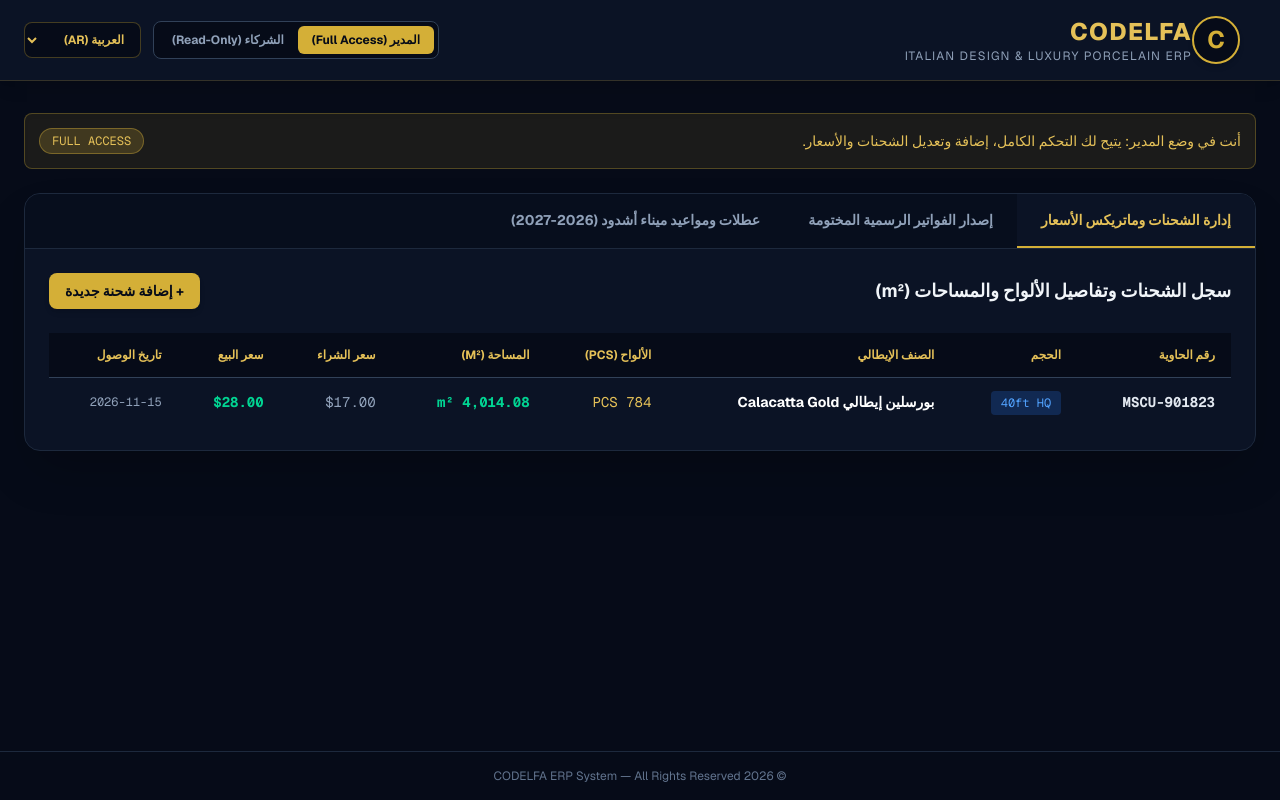
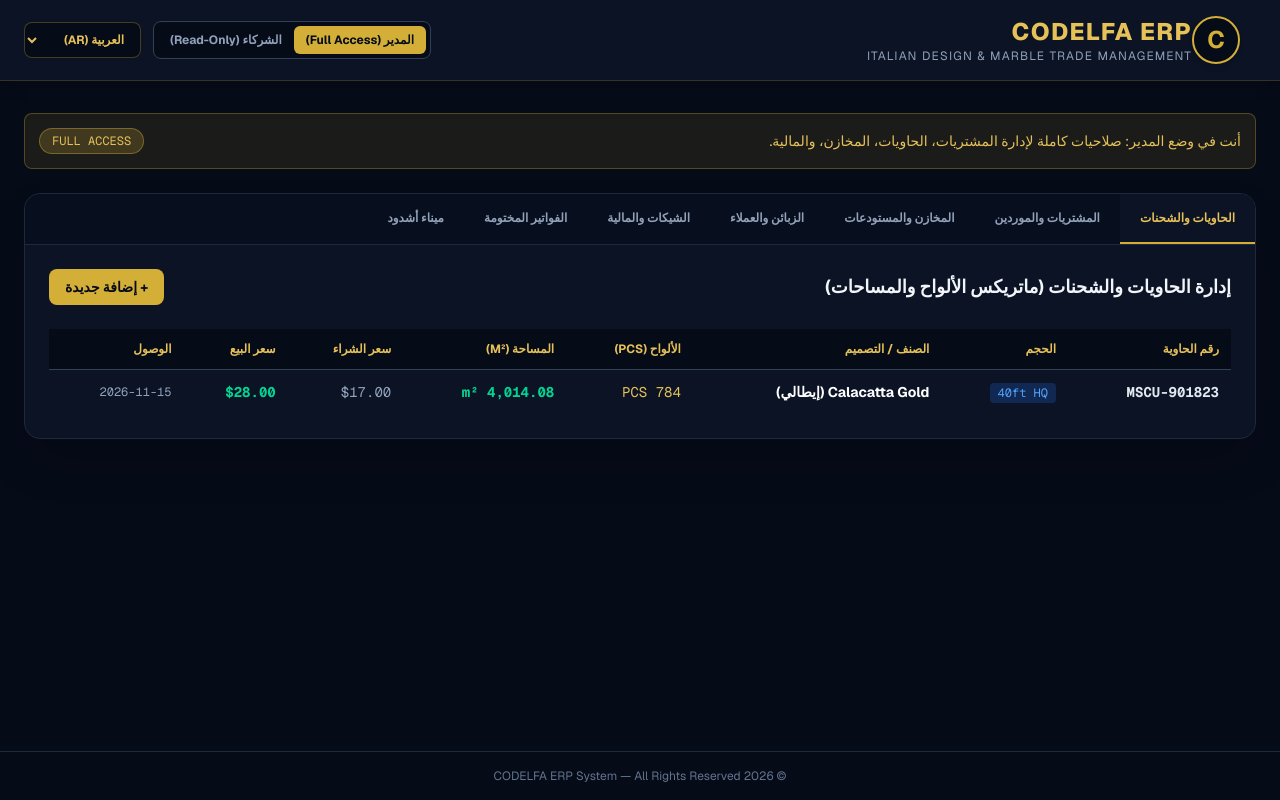
Before and after one commit to tamermanasseir/codelfa-erp, a Next.js app: page / in a window 1280 px wide. Built offline with nearby package versions, Linux system fonts and the light colour scheme.

Commit message:
Update page.tsx

```diff
--- a/app/page.tsx
+++ b/app/page.tsx
@@ -5,7 +5,7 @@ import React, { useState } from 'react';
 export default function Home() {
   const [role, setRole] = useState<'admin' | 'partner'>('admin');
   const [lang, setLang] = useState<'ar' | 'en' | 'tr'>('ar');
-  const [activeTab, setActiveTab] = useState<'shipments' | 'invoice' | 'ashdod'>('shipments');
+  const [activeTab, setActiveTab] = useState<'shipments' | 'purchases' | 'warehouse' | 'customers' | 'checks' | 'invoice' | 'ashdod'>('shipments');
 
   const isAr = lang === 'ar';
   const dir = isAr ? 'rtl' : 'ltr';
@@ -14,35 +14,47 @@ export default function Home() {
     ar: {
       admin: "المدير (Full Access)",
       partner: "الشركاء (Read-Only)",
-      bannerAdmin: "أنت في وضع المدير: يتيح لك التحكم الكامل، إضافة وتعديل الشحنات والأسعار.",
-      bannerPartner: "أنت في وضع الشريك: تصفح وقراءة الحسابات والشحنات والأرصدة فقط.",
-      tabShipments: "إدارة الشحنات وماتريكس الأسعار",
-      tabInvoice: "إصدار الفواتير الرسمية المختومة",
-      tabAshdod: "عطلات ومواعيد ميناء أشدود (2026-2027)",
-      addShipment: "إضافة شحنة جديدة",
-      printBtn: "طباعة الفاتورة المختومة"
+      bannerAdmin: "أنت في وضع المدير: صلاحيات كاملة لإدارة المشتريات، الحاويات، المخازن، والمالية.",
+      bannerPartner: "أنت في وضع الشريك: عرض الأرصدة، الحاويات، والتقارير (قراءة فقط).",
+      tabShipments: "الحاويات والشحنات",
+      tabPurchases: "المشتريات والموردين",
+      tabWarehouse: "المخازن والمستودعات",
+      tabCustomers: "الزبائن والعملاء",
+      tabChecks: "الشيكات والمالية",
+      tabInvoice: "الفواتير المختومة",
+      tabAshdod: "ميناء أشدود",
+      addBtn: "إضافة جديدة",
+      printBtn: "طباعة الفاتورة"
     },
     en: {
       admin: "Admin (Full Access)",
       partner: "Partners (Read-Only)",
-      bannerAdmin: "You are in Admin Mode: Full access to add, edit shipments and prices.",
-      bannerPartner: "You are in Partner Mode: Read-only access to view accounts and shipments.",
-      tabShipments: "Shipments & Price Matrix",
-      tabInvoice: "Official Stamped Invoices",
-      tabAshdod: "Ashdod Port Holidays (2026-2027)",
-      addShipment: "Add New Shipment",
-      printBtn: "Print Stamped Invoice"
+      bannerAdmin: "Admin Mode: Full access to manage purchases, containers, inventory, and finance.",
+      bannerPartner: "Partner Mode: View balances, shipments, and reports (Read-only).",
+      tabShipments: "Containers & Shipments",
+      tabPurchases: "Purchases & Suppliers",
+      tabWarehouse: "Warehouse & Inventory",
+      tabCustomers: "Customers",
+      tabChecks: "Checks & Finance",
+      tabInvoice: "Stamped Invoices",
+      tabAshdod: "Ashdod Port",
+      addBtn: "Add New",
+      printBtn: "Print Invoice"
     },
     tr: {
       admin: "Yönetici (Tam Yetki)",
       partner: "Ortaklar (Salt Okunur)",
-      bannerAdmin: "Yönetici Modundasınız: Sevkiyat ve fiyatları ekleme/düzenleme yetkisi.",
-      bannerPartner: "Ortak Modundasınız: Yalnızca hesap ve sevkiyatları görüntüleme.",
-      tabShipments: "Sevkiyat ve Fiyat Matrisi",
-      tabInvoice: "Mühürlü Resmi Faturalar",
-      tabAshdod: "Aşdod Liman Tatil Takvimi",
-      addShipment: "Yeni Sevkiyat Ekle",
-      printBtn: "Mühürlü Faturayı Yazdır"
+      bannerAdmin: "Yönetici Modu: Satın alma, konteyner, depo ve finans yönetimi.",
+      bannerPartner: "Ortak Modu: Bakiye ve sevkiyat görüntüleme (Salt okunur).",
+      tabShipments: "Konteynerler",
+      tabPurchases: "Satın Alma",
+      tabWarehouse: "Depo",
+      tabCustomers: "Müşteriler",
+      tabChecks: "Çekler & Finans",
+      tabInvoice: "Mühürlü Faturalar",
+      tabAshdod: "Aşdod Limanı",
+      addBtn: "Yeni Ekle",
+      printBtn: "Yazdır"
     }
   }[lang];
 
@@ -57,8 +69,8 @@ export default function Home() {
               C
             </div>
             <div>
-              <h1 className="text-2xl font-extrabold tracking-wider text-[#E5C158]">CODELFA</h1>
-              <p className="text-xs text-slate-400 uppercase tracking-widest">Italian Design & Luxury Porcelain ERP</p>
+              <h1 className="text-2xl font-extrabold tracking-wider text-[#E5C158]">CODELFA ERP</h1>
+              <p className="text-xs text-slate-400 uppercase tracking-widest">Italian Design & Marble Trade Management</p>
             </div>
           </div>
 
@@ -66,13 +78,13 @@ export default function Home() {
             <div className="bg-[#060B18] border border-slate-700 rounded-lg p-1 flex text-xs">
               <button
                 onClick={() => setRole('admin')}
-                className={`px-3.5 py-1.5 rounded-md font-bold transition ${role === 'admin' ? 'bg-[#D4AF37] text-[#060B18]' : 'text-slate-400 hover:text-white'}`}
+                className={`px-3 py-1.5 rounded-md font-bold transition ${role === 'admin' ? 'bg-[#D4AF37] text-[#060B18]' : 'text-slate-400 hover:text-white'}`}
               >
                 {t.admin}
               </button>
               <button
                 onClick={() => setRole('partner')}
-                className={`px-3.5 py-1.5 rounded-md font-bold transition ${role === 'partner' ? 'bg-[#D4AF37] text-[#060B18]' : 'text-slate-400 hover:text-white'}`}
+                className={`px-3 py-1.5 rounded-md font-bold transition ${role === 'partner' ? 'bg-[#D4AF37] text-[#060B18]' : 'text-slate-400 hover:text-white'}`}
               >
                 {t.partner}
               </button>
@@ -103,25 +115,24 @@ export default function Home() {
 
         {/* Tabs Box */}
         <div className="bg-[#0B1325] rounded-2xl border border-slate-800 overflow-hidden shadow-2xl mb-8">
-          <div className="flex border-b border-slate-800 bg-[#060B18]/60 overflow-x-auto">
-            <button
-              onClick={() => setActiveTab('shipments')}
-              className={`px-6 py-4 font-bold text-sm whitespace-nowrap border-b-2 transition ${activeTab === 'shipments' ? 'text-[#E5C158] border-[#D4AF37] bg-[#0B1325]' : 'text-slate-400 border-transparent hover:text-slate-200'}`}
-            >
-              {t.tabShipments}
-            </button>
-            <button
-              onClick={() => setActiveTab('invoice')}
-              className={`px-6 py-4 font-bold text-sm whitespace-nowrap border-b-2 transition ${activeTab === 'invoice' ? 'text-[#E5C158] border-[#D4AF37] bg-[#0B1325]' : 'text-slate-400 border-transparent hover:text-slate-200'}`}
-            >
-              {t.tabInvoice}
-            </button>
-            <button
-              onClick={() => setActiveTab('ashdod')}
-              className={`px-6 py-4 font-bold text-sm whitespace-nowrap border-b-2 transition ${activeTab === 'ashdod' ? 'text-[#E5C158] border-[#D4AF37] bg-[#0B1325]' : 'text-slate-400 border-transparent hover:text-slate-200'}`}
-            >
-              {t.tabAshdod}
-            </button>
+          <div className="flex border-b border-slate-800 bg-[#060B18]/60 overflow-x-auto scrollbar-thin">
+            {[
+              { id: 'shipments', label: t.tabShipments },
+              { id: 'purchases', label: t.tabPurchases },
+              { id: 'warehouse', label: t.tabWarehouse },
+              { id: 'customers', label: t.tabCustomers },
+              { id: 'checks', label: t.tabChecks },
+              { id: 'invoice', label: t.tabInvoice },
+              { id: 'ashdod', label: t.tabAshdod },
+            ].map((tab) => (
+              <button
+                key={tab.id}
+                onClick={() => setActiveTab(tab.id as any)}
+                className={`px-5 py-4 font-bold text-xs whitespace-nowrap border-b-2 transition ${activeTab === tab.id ? 'text-[#E5C158] border-[#D4AF37] bg-[#0B1325]' : 'text-slate-400 border-transparent hover:text-slate-200'}`}
+              >
+                {tab.label}
+              </button>
+            ))}
           </div>
 
           <div className="p-6">
@@ -130,38 +141,37 @@ export default function Home() {
             {activeTab === 'shipments' && (
               <div>
                 <div className="flex justify-between items-center mb-6">
-                  <h3 className="text-lg font-bold text-slate-100">سجل الشحنات وتفاصيل الألواح والمساحات (m²)</h3>
+                  <h3 className="text-lg font-bold text-slate-100">إدارة الحاويات والشحنات (ماتريكس الألواح والمساحات)</h3>
                   {role === 'admin' && (
-                    <button className="bg-[#D4AF37] hover:bg-[#AA820A] text-[#060B18] font-bold px-4 py-2 rounded-lg text-sm transition shadow-md">
-                      + {t.addShipment}
+                    <button className="bg-[#D4AF37] hover:bg-[#AA820A] text-[#060B18] font-bold px-4 py-2 rounded-lg text-sm transition">
+                      + {t.addBtn}
                     </button>
                   )}
                 </div>
-
                 <div className="overflow-x-auto">
                   <table className="w-full text-sm text-right text-slate-300">
                     <thead className="text-xs uppercase bg-[#060B18] text-[#E5C158] border-b border-slate-700">
                       <tr>
-                        <th className="py-3.5 px-4">رقم الحاوية</th>
-                        <th className="py-3.5 px-4">الحجم</th>
-                        <th className="py-3.5 px-4">الصنف الإيطالي</th>
-                        <th className="py-3.5 px-4">الألواح (PCS)</th>
-                        <th className="py-3.5 px-4">المساحة (m²)</th>
-                        <th className="py-3.5 px-4">سعر الشراء</th>
-                        <th className="py-3.5 px-4">سعر البيع</th>
-                        <th className="py-3.5 px-4">تاريخ الوصول</th>
+                        <th className="py-3 px-3">رقم الحاوية</th>
+                        <th className="py-3 px-3">الحجم</th>
+                        <th className="py-3 px-3">الصنف / التصميم</th>
+                        <th className="py-3 px-3">الألواح (PCS)</th>
+                        <th className="py-3 px-3">المساحة (m²)</th>
+                        <th className="py-3 px-3">سعر الشراء</th>
+                        <th className="py-3 px-3">سعر البيع</th>
+                        <th className="py-3 px-3">الوصول</th>
                       </tr>
                     </thead>
                     <tbody className="divide-y divide-slate-800">
-                      <tr className="hover:bg-[#060B18]/40 transition">
-                        <td className="py-3.5 px-4 font-mono font-bold text-slate-200">MSCU-901823</td>
-                        <td className="py-3.5 px-4"><span className="bg-blue-500/20 text-blue-400 px-2.5 py-1 rounded text-xs font-mono">40ft HQ</span></td>
-                        <td className="py-3.5 px-4 font-bold text-white">بورسلين إيطالي Calacatta Gold</td>
-                        <td className="py-3.5 px-4 font-mono text-[#E5C158]">784 PCS</td>
-                        <td className="py-3.5 px-4 font-mono text-emerald-400 font-bold">4,014.08 m²</td>
-                        <td className="py-3.5 px-4 font-mono text-slate-400">$17.00</td>
-                        <td className="py-3.5 px-4 font-mono text-emerald-400 font-bold">$28.00</td>
-                        <td className="py-3.5 px-4 font-mono text-xs text-slate-400">2026-11-15</td>
+                      <tr>
+                        <td className="py-3 px-3 font-mono font-bold text-slate-200">MSCU-901823</td>
+                        <td className="py-3 px-3"><span className="bg-blue-500/20 text-blue-400 px-2 py-0.5 rounded text-xs font-mono">40ft HQ</span></td>
+                        <td className="py-3 px-3 font-bold text-white">Calacatta Gold (إيطالي)</td>
+                        <td className="py-3 px-3 font-mono text-[#E5C158]">784 PCS</td>
+                        <td className="py-3 px-3 font-mono text-emerald-400 font-bold">4,014.08 m²</td>
+                        <td className="py-3 px-3 font-mono text-slate-400">$17.00</td>
+                        <td className="py-3 px-3 font-mono text-emerald-400 font-bold">$28.00</td>
+                        <td className="py-3 px-3 font-mono text-xs text-slate-400">2026-11-15</td>
                       </tr>
                     </tbody>
                   </table>
@@ -169,12 +179,130 @@ export default function Home() {
               </div>
             )}
 
-            {/* Tab 2: Invoice */}
+            {/* Tab 2: Purchases */}
+            {activeTab === 'purchases' && (
+              <div>
+                <div className="flex justify-between items-center mb-6">
+                  <h3 className="text-lg font-bold text-slate-100">سجل المشتريات وعقود الموردين (Xiamen Sofiko)</h3>
+                  {role === 'admin' && (
+                    <button className="bg-[#D4AF37] hover:bg-[#AA820A] text-[#060B18] font-bold px-4 py-2 rounded-lg text-sm transition">
+                      + تسجيل طلبية شراء
+                    </button>
+                  )}
+                </div>
+                <div className="overflow-x-auto">
+                  <table className="w-full text-sm text-right text-slate-300">
+                    <thead className="text-xs uppercase bg-[#060B18] text-[#E5C158] border-b border-slate-700">
+                      <tr>
+                        <th className="py-3 px-3">رقم الطلبية (PO)</th>
+                        <th className="py-3 px-3">المورد</th>
+                        <th className="py-3 px-3">عدد الحاويات</th>
+                        <th className="py-3 px-3">إجمالي المبلغ</th>
+                        <th className="py-3 px-3">الدفعة المقدمة (30%)</th>
+                        <th className="py-3 px-3">الحالة</th>
+                      </tr>
+                    </thead>
+                    <tbody className="divide-y divide-slate-800">
+                      <tr>
+                        <td className="py-3 px-3 font-mono font-bold text-slate-200">WA2639</td>
+                        <td className="py-3 px-3 font-bold text-white">Xiamen Sofiko Stone Co.</td>
+                        <td className="py-3 px-3 font-mono">4 x 40' HQ</td>
+                        <td className="py-3 px-3 font-mono text-[#E5C158]">$68,473.92</td>
+                        <td className="py-3 px-3 font-mono text-slate-300">$20,542.18</td>
+                        <td className="py-3 px-3"><span className="bg-emerald-500/20 text-emerald-400 px-2 py-0.5 rounded text-xs">تم الاعتماد</span></td>
+                      </tr>
+                    </tbody>
+                  </table>
+                </div>
+              </div>
+            )}
+
+            {/* Tab 3: Warehouse */}
+            {activeTab === 'warehouse' && (
+              <div>
+                <div className="flex justify-between items-center mb-6">
+                  <h3 className="text-lg font-bold text-slate-100">المخازن والمستودعات (أرصدة البورسلين والرخام)</h3>
+                </div>
+                <div className="grid grid-cols-1 md:grid-cols-3 gap-4 mb-6">
+                  <div className="bg-[#060B18] p-4 rounded-xl border border-slate-800">
+                    <p className="text-xs text-slate-400">إجمالي المساحة المخزنة</p>
+                    <p className="text-xl font-bold font-mono text-[#E5C158] mt-1">4,961.28 m²</p>
+                  </div>
+                  <div className="bg-[#060B18] p-4 rounded-xl border border-slate-800">
+                    <p className="text-xs text-slate-400">إجمالي الألواح المتوفرة</p>
+                    <p className="text-xl font-bold font-mono text-emerald-400 mt-1">969 PCS</p>
+                  </div>
+                  <div className="bg-[#060B18] p-4 rounded-xl border border-slate-800">
+                    <p className="text-xs text-slate-400">حوافظ الحديد (A-Frames)</p>
+                    <p className="text-xl font-bold font-mono text-blue-400 mt-1">40.0 Unit</p>
+                  </div>
+                </div>
+              </div>
+            )}
+
+            {/* Tab 4: Customers */}
+            {activeTab === 'customers' && (
+              <div>
+                <div className="flex justify-between items-center mb-6">
+                  <h3 className="text-lg font-bold text-slate-100">سجل الزبائن والعملاء</h3>
+                  {role === 'admin' && (
+                    <button className="bg-[#D4AF37] hover:bg-[#AA820A] text-[#060B18] font-bold px-4 py-2 rounded-lg text-sm transition">
+                      + إضافة زبون
+                    </button>
+                  )}
+                </div>
+                <div className="overflow-x-auto">
+                  <table className="w-full text-sm text-right text-slate-300">
+                    <thead className="text-xs uppercase bg-[#060B18] text-[#E5C158] border-b border-slate-700">
+                      <tr>
+                        <th className="py-3 px-3">اسم الشركة / العميل</th>
+                        <th className="py-3 px-3">المنطقة</th>
+                        <th className="py-3 px-3">الرقم الضريبي (VAT)</th>
+                        <th className="py-3 px-3">الحساب الجاري</th>
+                      </tr>
+                    </thead>
+                    <tbody className="divide-y divide-slate-800">
+                      <tr>
+                        <td className="py-3 px-3 font-bold text-white">Selimoglu Stone Company</td>
+                        <td className="py-3 px-3">Qalqilya / فلسطين</td>
+                        <td className="py-3 px-3 font-mono">562338103</td>
+                        <td className="py-3 px-3 font-mono text-emerald-400">متوازن</td>
+                      </tr>
+                      <tr>
+                        <td className="py-3 px-3 font-bold text-white">Kamel Abu Al-Rub Stone Co.</td>
+                        <td className="py-3 px-3">Qabatia - Jenin</td>
+                        <td className="py-3 px-3 font-mono">562350439</td>
+                        <td className="py-3 px-3 font-mono text-emerald-400">متوازن</td>
+                      </tr>
+                    </tbody>
+                  </table>
+                </div>
+              </div>
+            )}
+
+            {/* Tab 5: Checks */}
+            {activeTab === 'checks' && (
+              <div>
+                <div className="flex justify-between items-center mb-6">
+                  <h3 className="text-lg font-bold text-slate-100">إدارة الشيكات والمالية</h3>
+                  {role === 'admin' && (
+                    <button className="bg-[#D4AF37] hover:bg-[#AA820A] text-[#060B18] font-bold px-4 py-2 rounded-lg text-sm transition">
+                      + تسجيل شيك / دفعة
+                    </button>
+                  )}
+                </div>
+                <div className="bg-[#060B18] p-5 rounded-xl border border-slate-800 text-sm text-slate-300">
+                  <p className="text-slate-400 mb-2">لا توجد شيكات مستحقة حالياً. يمكنك إضافة الشيكات البنكية ومتابعة تواريخ الاستحقاق بكل سهولة.</p>
+                </div>
+              </div>
+            )}
+
+            {/* Tab 6: Invoice */}
             {activeTab === 'invoice' && (
               <div>
                 <div className="flex justify-between items-center mb-6">
                   <h3 className="text-lg font-bold text-slate-100">معاينة الفاتورة الرسمية مع الختم الإيطالي</h3>
-                  <button onClick={() => window.print()} className="bg-[#D4AF37] hover:bg-[#AA820A] text-[#060B18] font-bold px-5 py-2.5 rounded-lg text-sm transition shadow-md">
+                  <button onClick={() => window.print()} className="bg-[#D4AF37] hover:bg-[#AA820A] text-[#060B18] font-bold px-5 py-2.5 rounded-lg text-sm transition">
                     {t.printBtn}
                   </button>
                 </div>
@@ -192,7 +320,7 @@ export default function Home() {
                   </div>
 
                   {/* Official Italy Stamp */}
-                  <div className="text-center my-8 border-4 border-double border-[#D4AF37] p-4 rounded-full w-36 h-36 mx-auto flex flex-col justify-center items-center text-[#D4AF37] bg-[#FFFBEB] transform -rotate-3 shadow-sm">
+                  <div className="text-center my-8 border-4 border-double border-[#D4AF37] p-4 rounded-full w-36 h-36 mx-auto flex flex-col justify-center items-center text-[#D4AF37] bg-[#FFFBEB] transform -rotate-3">
                     <span className="font-extrabold text-xs text-slate-900 tracking-wider">CODELFA</span>
                     <span className="text-[9px] uppercase tracking-widest text-[#B45309] font-bold mt-0.5">Official Seal</span>
                     <span className="text-[8px] text-slate-600 mt-0.5 font-mono">ITALY DESIGN 2026</span>
@@ -201,7 +329,7 @@ export default function Home() {
               </div>
             )}
 
-            {/* Tab 3: Ashdod Schedule */}
+            {/* Tab 7: Ashdod */}
             {activeTab === 'ashdod' && (
               <div>
                 <h3 className="text-lg font-bold text-slate-100 mb-4">جدول مواعيد وعطلات ميناء أشدود (2026-2027)</h3>
```
